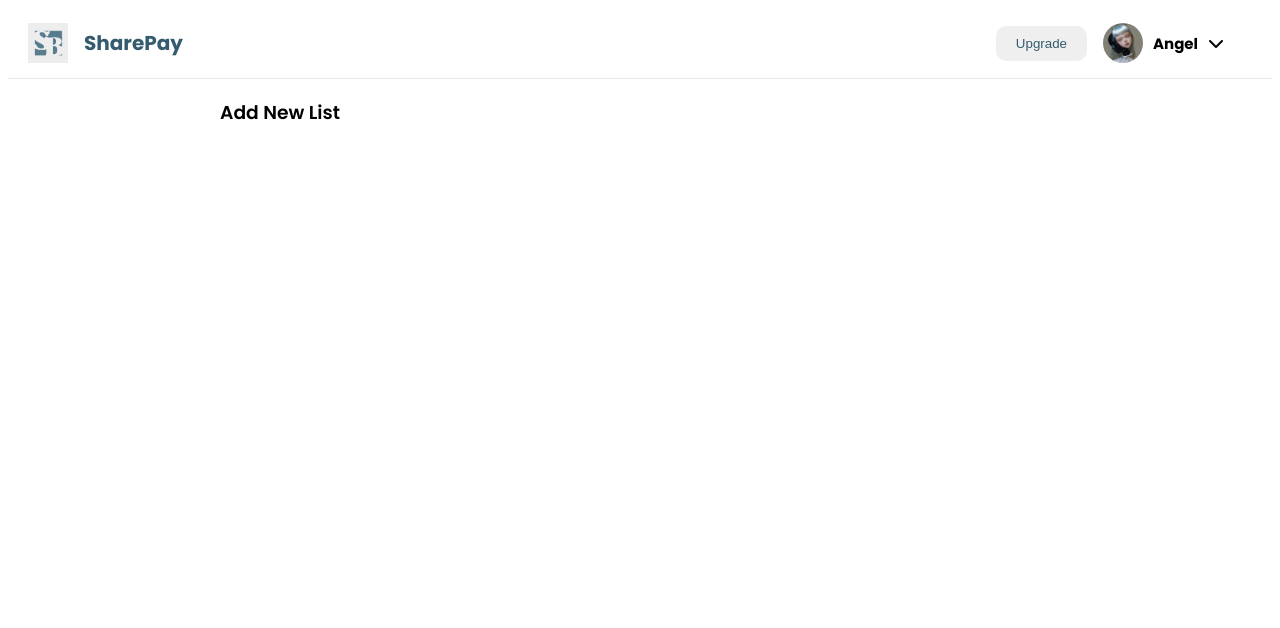
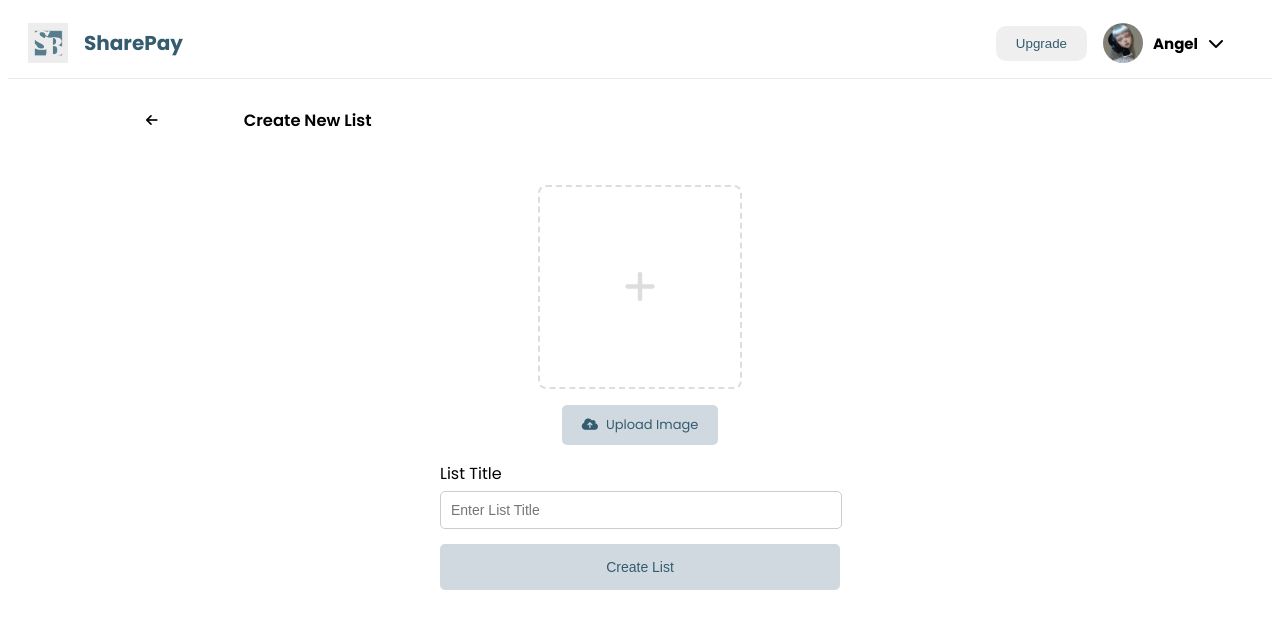
Before and after one commit to scyyythe/client, a React (Vite) app: page /add-list in a window 1280 px wide. Shown: the top 628 px of the page. Built offline with nearby package versions, Linux system fonts and the light colour scheme.

Commit message:
add list

```diff
--- a/package.json
+++ b/package.json
@@ -19,6 +19,7 @@
     "axios": "^1.8.4",
     "framer-motion": "^12.6.2",
     "lucide-react": "^0.486.0",
+    "prop-types": "^15.8.1",
     "react": "^19.1.0",
     "react-dom": "^19.1.0",
     "react-icons": "^5.5.0",
--- a/src/components/Button.jsx
+++ b/src/components/Button.jsx
@@ -8,8 +8,8 @@ const Button = ({ text, onClick, className, disabled }) => {
       disabled={disabled}
       style={{
         padding: "10px 20px",
-        backgroundColor: "#577C8E",
-        color: "white",
+        backgroundColor: " #577c8e49",
+        color: "#345b6e",
         border: "none",
         borderRadius: "5px",
         cursor: disabled ? "not-allowed" : "pointer",
--- /dev/null
+++ b/src/components/InputField.jsx
@@ -0,0 +1,28 @@
+import React from "react";
+import PropTypes from "prop-types";
+import "../styles/Components.css";
+
+const InputField = ({ label, type, id, value, onChange, placeholder }) => {
+  return (
+    <div className="input-field">
+      {label && <label htmlFor={id}>{label}</label>}
+      <input type={type} id={id} value={value} onChange={onChange} placeholder={placeholder} className="input" />
+    </div>
+  );
+};
+
+InputField.propTypes = {
+  label: PropTypes.string,
+  type: PropTypes.string.isRequired,
+  id: PropTypes.string.isRequired,
+  value: PropTypes.string.isRequired,
+  onChange: PropTypes.func.isRequired,
+  placeholder: PropTypes.string,
+};
+
+InputField.defaultProps = {
+  label: "",
+  placeholder: "",
+};
+
+export default InputField;
--- a/src/pages/StandardUser/AddList.jsx
+++ b/src/pages/StandardUser/AddList.jsx
@@ -1,11 +1,65 @@
-import React from "react";
+import React, { useState } from "react";
+import { useNavigate } from "react-router-dom";
 import UserHeader from "../../components/UserHeader";
+import "../../styles/UserDashboard.css";
+import InputField from "../../components/InputField";
+import Button from "../../components/Button";
 function ListView() {
+  const navigate = useNavigate();
+  const [image, setImage] = useState(null);
+  const [title, setTitle] = useState(""); // Add a state for the title
+
+  const handleBackClick = () => {
+    navigate("/dashboard");
+  };
+
+  const handleFileChange = (e) => {
+    const file = e.target.files[0];
+    if (file) {
+      const reader = new FileReader();
+      reader.onloadend = () => {
+        setImage(reader.result);
+      };
+      reader.readAsDataURL(file);
+    }
+  };
+
+  const handleTitleChange = (e) => {
+    setTitle(e.target.value);
+  };
+
   return (
     <>
       <UserHeader />
       <div className="user-dashboard-page">
-        <h3>Add New List</h3>
+        <div className="back-button">
+          <button onClick={handleBackClick} className="back-btn">
+            <i className="fa fa-arrow-left"></i>
+          </button>
+          <h3>Create New List</h3>
+        </div>
+
+        <div className="upload">
+          <div className="image-preview" id="image-preview">
+            {!image && <i className="fa fa-plus plus-sign"></i>}
+            {image && <img src={image} alt="Image Preview" />}
+          </div>
+          <label htmlFor="file-input" className="upload-label">
+            <i className="fa fa-cloud-upload"></i> Upload Image
+          </label>
+          <input type="file" id="file-input" accept="image/*" className="file-input" onChange={handleFileChange} />
+        </div>
+
+        <div className="input-list-con">
+          <InputField
+            label="List Title"
+            id="list-title"
+            value={title} // Bind the input value to the state
+            onChange={handleTitleChange} // Handle the input change
+            placeholder="Enter List Title" // Set a string as the placeholder
+          />
+          <Button text="Create List" className="create-list-btn" onClick={() => alert("List Created!")} />
+        </div>
       </div>
     </>
   );
--- a/src/pages/StandardUser/UserDashboard.jsx
+++ b/src/pages/StandardUser/UserDashboard.jsx
@@ -6,7 +6,7 @@ import Modal from "../../components/Modal";
 import { Link, useNavigate } from "react-router-dom";
 
 function UserDashboard() {
-  const [showMenu, setShowMenu] = useState(false);
+  const [showMenu, setShowMenu] = useState({});
   const [showModal, setShowModal] = useState(false);
   const [actionType, setActionType] = useState("");
   const navigate = useNavigate();
@@ -18,7 +18,7 @@ function UserDashboard() {
   const handleOptionClick = (option) => {
     setActionType(option);
     setShowModal(true);
-    setShowMenu(false);
+    setShowMenu({});
   };
 
   const handleModalClose = () => {
@@ -27,8 +27,14 @@ function UserDashboard() {
 
   const handleConfirmAction = () => {
     alert(`${actionType} confirmed!`);
+    setShowModal(false);
+  };
 
-    setShowModal(false);
+  const toggleMenu = (id) => {
+    setShowMenu((prevState) => ({
+      ...prevState,
+      [id]: !prevState[id],
+    }));
   };
 
   return (
@@ -45,6 +51,7 @@ function UserDashboard() {
           </div>
 
           <div className="up-body">
+            {/* Card 1 */}
             <div className="list-card-con">
               <Link to="/list-view" className="list-card-link">
                 <div className="list-card">
@@ -69,13 +76,13 @@ function UserDashboard() {
                   className="three-dots"
                   onClick={(e) => {
                     e.stopPropagation();
-                    setShowMenu(!showMenu);
+                    toggleMenu("food");
                   }}
                 >
                   &#x22EE;
                 </span>
 
-                {showMenu && (
+                {showMenu["food"] && (
                   <div className="options-menu">
                     <ul>
                       <li onClick={() => handleOptionClick("Edit")}>Edit</li>
@@ -87,11 +94,12 @@ function UserDashboard() {
               </div>
             </div>
 
+            {/* Card 2 */}
             <div className="list-card-con">
               <Link to="/list-view" className="list-card-link">
                 <div className="list-card">
                   <div className="list-img">
-                    <img src="/images/travel.jpg" alt="Food Expense" className="image-list" />
+                    <img src="/images/travel.jpg" alt="Travel Expense" className="image-list" />
                   </div>
 
                   <div className="card-content">
@@ -111,13 +119,13 @@ function UserDashboard() {
                   className="three-dots"
                   onClick={(e) => {
                     e.stopPropagation();
-                    setShowMenu(!showMenu);
+                    toggleMenu("travel");
                   }}
                 >
                   &#x22EE;
                 </span>
 
-                {showMenu && (
+                {showMenu["travel"] && (
                   <div className="options-menu">
                     <ul>
                       <li onClick={() => handleOptionClick("Edit")}>Edit</li>
--- a/src/styles/Components.css
+++ b/src/styles/Components.css
@@ -116,3 +116,27 @@
     width: 90%;
   }
 }
+
+/* input field */
+.input-field {
+  margin-bottom: 15px;
+}
+
+.input-field label {
+  font-size: 16px;
+  margin-bottom: 5px;
+  display: inline-block;
+}
+
+.input {
+  width: 100%;
+  padding: 10px;
+  font-size: 14px;
+  border-radius: 5px;
+  border: 1px solid #ccc;
+}
+
+.input:focus {
+  outline: none;
+  border-color: #577c8e;
+}
--- a/src/styles/UserDashboard.css
+++ b/src/styles/UserDashboard.css
@@ -175,3 +175,87 @@
     }
   }
 }
+
+/* add list */
+.back-button {
+  display: flex;
+  align-items: center;
+  margin-bottom: 1rem;
+  font-size: 14px;
+  text-decoration: none;
+  margin-top: 0.8rem;
+}
+.back-button button {
+  border-style: none;
+  background-color: transparent;
+  cursor: pointer;
+}
+.back-button h3 {
+  font-weight: 600;
+}
+.upload {
+  display: flex;
+  flex-direction: column;
+  align-items: center;
+  margin-top: 20px;
+  position: relative;
+}
+
+.upload-label {
+  background-color: #577c8e49;
+  color: #345b6e;
+  padding: 10px 20px;
+  border-radius: 5px;
+  font-size: 13px;
+  cursor: pointer;
+  display: flex;
+  align-items: center;
+  justify-content: center;
+  margin-top: 1rem;
+  gap: 8px;
+}
+
+.file-input {
+  display: none;
+}
+
+.image-preview {
+  margin-top: 15px;
+  width: 200px;
+  height: 200px;
+  border: 2px dashed #ddd;
+  border-radius: 8px;
+  display: flex;
+  justify-content: center;
+  align-items: center;
+  overflow: hidden;
+  position: relative;
+}
+
+.image-preview img {
+  width: 100%;
+  height: 100%;
+  object-fit: cover;
+}
+
+.plus-sign {
+  font-size: 36px;
+  color: #ddd;
+}
+.input-list-con {
+  width: 40%;
+  margin-inline: auto;
+  margin-top: 1rem;
+}
+.input-list-con input {
+  width: 95%;
+}
+.input-list-con button {
+  width: 100%;
+  padding: 15px !important;
+  border-radius: 5px;
+  border: 1px solid #ddd;
+  font-size: 14px !important;
+  margin-bottom: 1rem;
+  cursor: pointer;
+}
```
Also changed, not shown: 1 other file (tests, documents, lock files or other folders).
